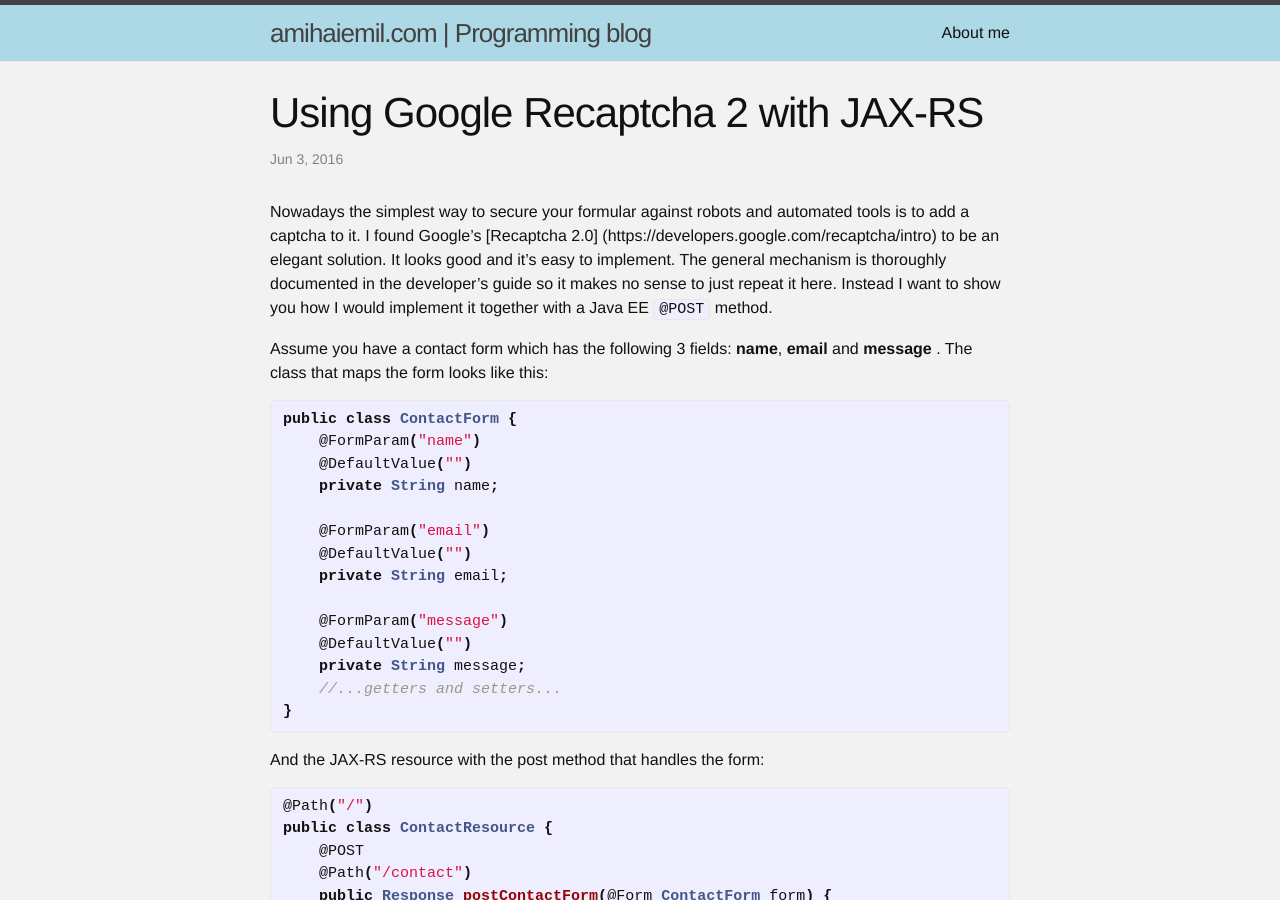
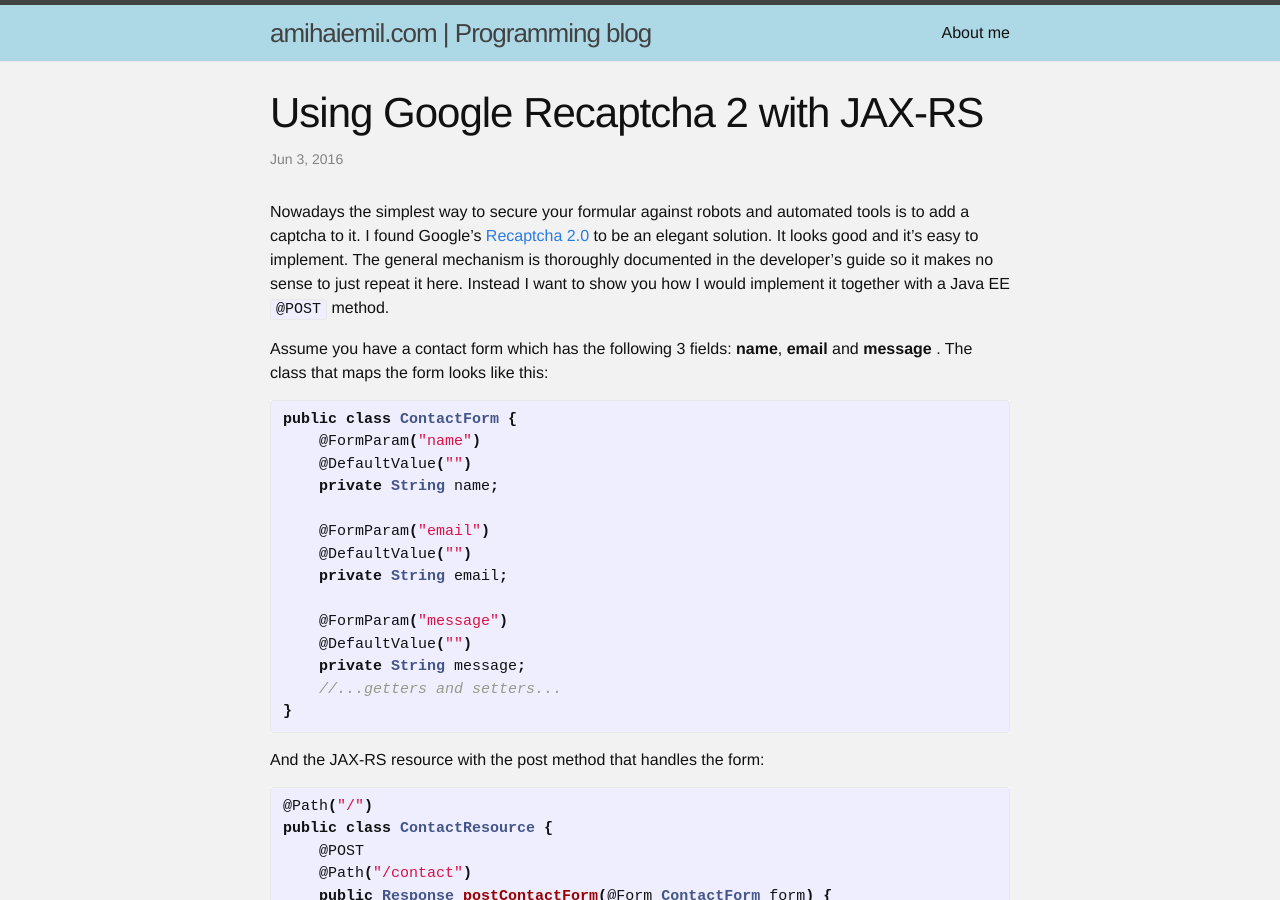
Before and after one commit to amihaiemil/amihaiemil.github.io, a Jekyll site: the page built from _posts/2016-06-03-using-google-recaptha-with-jax-rs.markdown, in a window 1280 px wide and 900 px high. Built offline with Jekyll 4.4.1, drawn with Linux system fonts in a browser that asks for light colours; comment, search, counter and statistics services are not loaded; some of the changed lines change nothing that is shown.

Commit message:
Update 2016-06-03-using-google-recaptha-with-jax-rs.markdown

```diff
--- a/_posts/2016-06-03-using-google-recaptha-with-jax-rs.markdown
+++ b/_posts/2016-06-03-using-google-recaptha-with-jax-rs.markdown
@@ -8,7 +8,7 @@ preview: How to secure a form post with Google ReCaptcha 2
 ---
 
 Nowadays the simplest way to secure your formular against robots and automated tools is to add a captcha to it.
-I found Google's [Recaptcha 2.0] (https://developers.google.com/recaptcha/intro) to be an elegant solution. It looks good and it's easy to
+I found Google's <a title="Recaptcha developer guide" href="https://developers.google.com/recaptcha/intro">Recaptcha 2.0</a> to be an elegant solution. It looks good and it's easy to
 implement. The general mechanism is thoroughly documented in the developer's guide so it makes no sense to just repeat it here. Instead I
 want to show you how I would implement it together with a Java EE ``@POST`` method.
 
```
